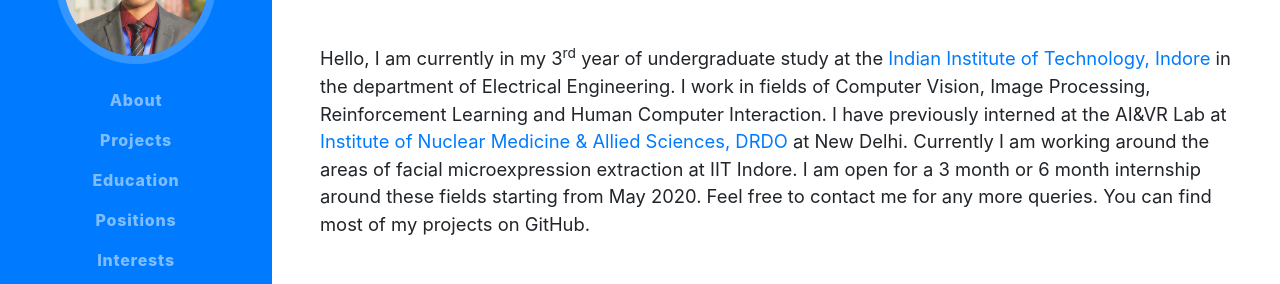
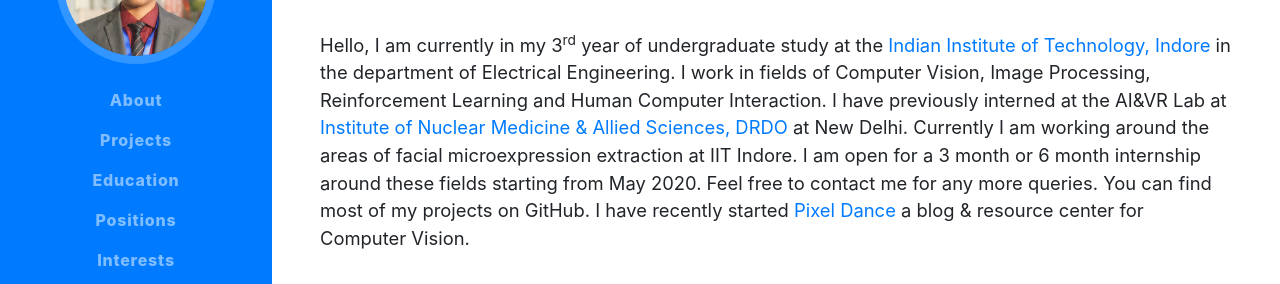
Before and after one commit to nemathahmed/nemathahmed.github.io, a website with bundled scripts: page index.html in a window 1280 px wide. Shown: the part 272-556 px from the top of the page. Built offline with nearby package versions, Linux system fonts and the light colour scheme; a web font is replaced by a local one.

Commit message:
Update index.html
Added PixelDance

```diff
--- a/index.html
+++ b/index.html
@@ -82,7 +82,7 @@
           <a href="nemath.ahmed14@gmail.com">  nemath.ahmed14@gmail.com</a>
         </div>
         <p class="lead mb-5">Hello, I am currently in my 3<sup>rd</sup> year of undergraduate study at the <a href='https://iiti.ac.in'>Indian Institute of Technology, Indore</a> in the department of Electrical Engineering. I work in fields of Computer Vision, Image Processing, Reinforcement Learning and Human Computer Interaction.
-          I have previously interned at the AI&VR Lab at <a href='https://www.drdo.gov.in/labs-and-establishments/institute-nuclear-medicine-allied-sciences-inmas'>Institute of Nuclear Medicine & Allied Sciences, DRDO</a> at New Delhi. Currently I am working around the areas of facial microexpression extraction at IIT Indore. I am open for a 3 month or 6 month internship around these fields starting from May 2020. Feel free to contact me for any more queries. You can find most of my projects on GitHub.</p>
+          I have previously interned at the AI&VR Lab at <a href='https://www.drdo.gov.in/labs-and-establishments/institute-nuclear-medicine-allied-sciences-inmas'>Institute of Nuclear Medicine & Allied Sciences, DRDO</a> at New Delhi. Currently I am working around the areas of facial microexpression extraction at IIT Indore. I am open for a 3 month or 6 month internship around these fields starting from May 2020. Feel free to contact me for any more queries. You can find most of my projects on GitHub. I have recently started <a href='https://pixeldance.tech.blog'>Pixel Dance</a> a blog & resource center for Computer Vision.</p>
         <div class="social-icons">
           <a href="https://linkedin.com/in/nemathahmed">
             <i class="fab fa-linkedin-in"></i>
```
